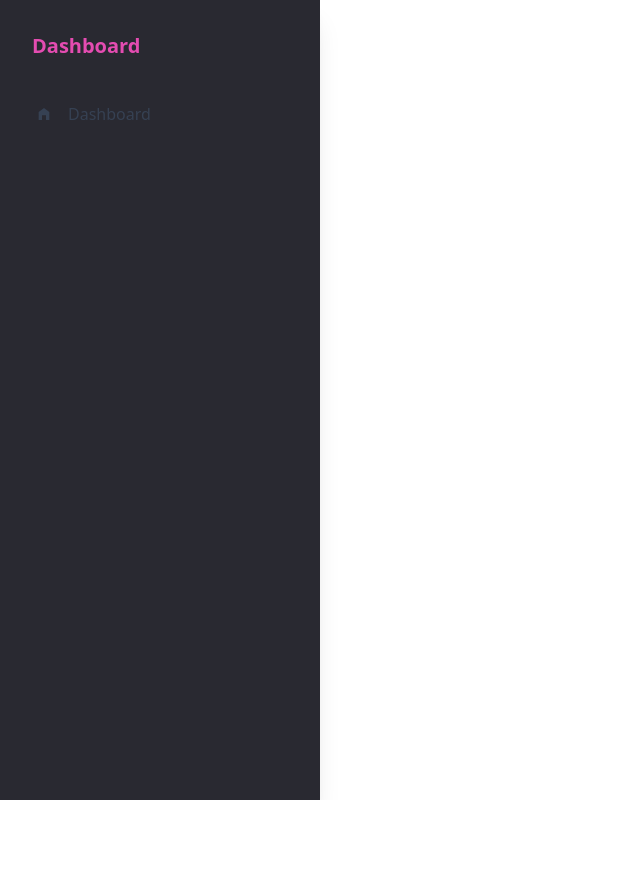
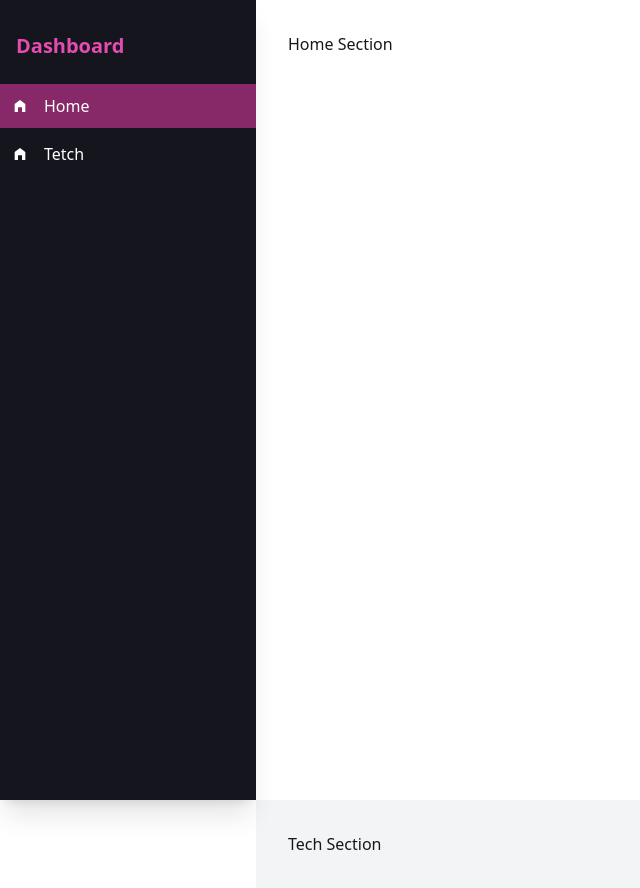
Before and after one commit to BeatrisRah/Portfolio, a React (Vite) app: page / in a window 1280 px wide. Shown: the top 888 px of the page, without its empty margins (0-640 px from the left). Before the commit the page ends 800 px from the top, so only its background shows below. Built offline with nearby package versions, Linux system fonts and the light colour scheme.

Commit message:
react scroll for side bar

```diff
--- a/package.json
+++ b/package.json
@@ -15,6 +15,7 @@
     "react": "^19.0.0",
     "react-dom": "^19.0.0",
     "react-icons": "^5.5.0",
+    "react-scroll": "^1.9.3",
     "tailwindcss": "^4.1.3"
   },
   "devDependencies": {
--- a/src/App.jsx
+++ b/src/App.jsx
@@ -1,11 +1,26 @@
-import Navbar from "./components/NavBar"
+import { Element } from "react-scroll"
+import Sidebar from "./components/sidebar/SideNavBar"
 
 function App() {
 
   return (
-    <>
-      <Navbar />
-    </>
+    <div className="flex">
+  {/* Sidebar */}
+  <div className="w-64 fixed h-screen bg-[#12121B]/90 text-white z-10">
+    <Sidebar />
+  </div>
+
+  {/* Page Content */}
+  <div className="ml-64 flex-1">
+    <Element name="home" className="min-h-screen bg-white p-8">
+      Home Section
+    </Element>
+    <Element name="tech" className="min-h-screen bg-gray-100 p-8">
+      Tech Section
+    </Element>
+    {/* Add more sections as needed */}
+  </div>
+</div>
   )
 }
 
--- a/src/components/Navbar.jsx
+++ /dev/null
@@ -1,23 +0,0 @@
-import { MdHomeFilled } from "react-icons/md";
-
-export default function Navbar() {
-    return (
-        <div className="relative flex h-screen w-full max-w-[20rem] flex-col bg-[#12121B]/90 bg-clip-border p-4 text-gray-700 shadow-xl shadow-blue-gray-900/5">
-            <div className="p-4 mb-2">
-                <h5 className="block font-sans text-xl antialiased font-semibold leading-snug tracking-normal text-[#E44CB1]">
-                    Dashboard
-                </h5>
-            </div>
-            <nav className="flex min-w-[240px] flex-col gap-1 p-2 font-sans text-base font-normal text-blue-gray-700">
-                <div role="button" className="flex items-center w-full p-3 leading-tight transition-all rounded-lg outline-none text-start hover:bg-blue-gray-50 hover:bg-opacity-80 hover:text-blue-gray-900 focus:bg-blue-gray-50 focus:bg-opacity-80 focus:text-blue-gray-900 active:bg-blue-gray-50 active:bg-opacity-80 active:text-blue-gray-900">
-                    <div className="grid mr-4 place-items-center">
-                    <MdHomeFilled />
-                    </div>
-                    Dashboard
-                </div>
-
-            </nav>
-        </div>
-
-    );
-}
--- /dev/null
+++ b/src/components/sidebar/SideBarItem.jsx
@@ -0,0 +1,21 @@
+import { Link } from "react-scroll";
+
+export default function SideBarItem({path, name, icon}) {
+   return (
+    <Link
+    to={path}
+    smooth={true}
+    duration={500}
+    offset={-100}
+    spy={true}
+    className="flex items-center w-full p-3 leading-tight transition-all outline-none text-start"
+    activeClass="bg-[#F83CB4]/50"
+    >
+
+        <div className="grid mr-4 place-items-center">
+        {icon}
+        </div>
+        {name}
+    </Link>
+   );
+}
--- /dev/null
+++ b/src/components/sidebar/SideNavBar.jsx
@@ -0,0 +1,25 @@
+import { MdHomeFilled } from "react-icons/md";
+import SideBarItem from "./SideBarItem";
+
+const navLinks = [
+    {path: 'home', name:'Home', icon: <MdHomeFilled />},
+    {path: 'tech', name:'Tetch', icon: <MdHomeFilled />}
+
+]
+
+export default function Sidebar() {
+    return (
+        <div className="relative flex h-screen w-full max-w-[20rem] flex-col bg-[#12121B]/90 bg-clip-border py-4 text-gray-700 shadow-xl shadow-blue-gray-900/5">
+            <div className="p-4 mb-2">
+                <h5 className="block font-sans text-xl antialiased font-semibold leading-snug tracking-normal text-[#E44CB1]">
+                    Dashboard
+                </h5>
+            </div>
+            <nav className="flex w-full flex-col gap-1 font-sans text-base font-normal text-white">
+                {navLinks.map(el => <SideBarItem {...el} />)}
+
+            </nav>
+        </div>
+
+    );
+}
```
Also changed, not shown: 1 other file (tests, documents, lock files or other folders).
